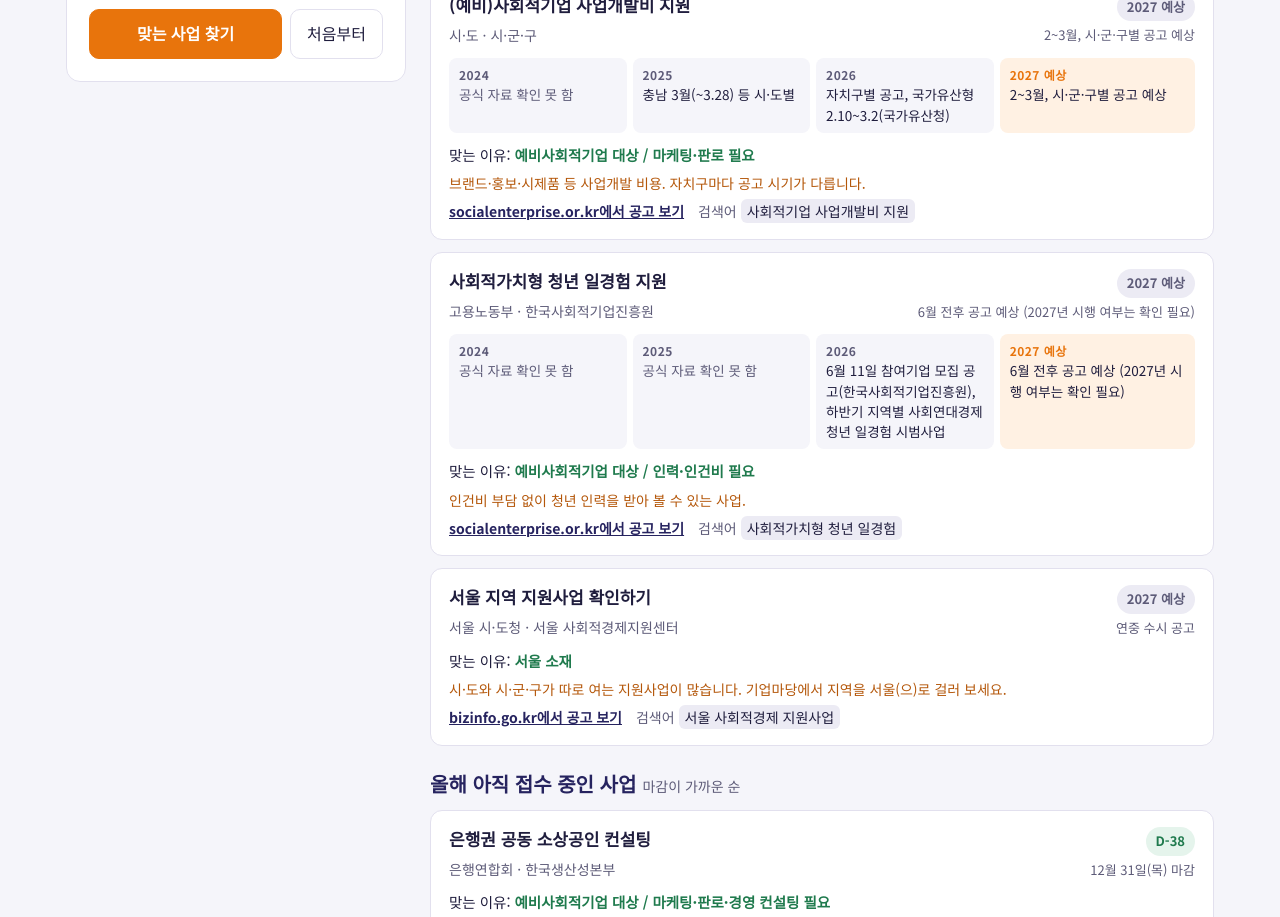
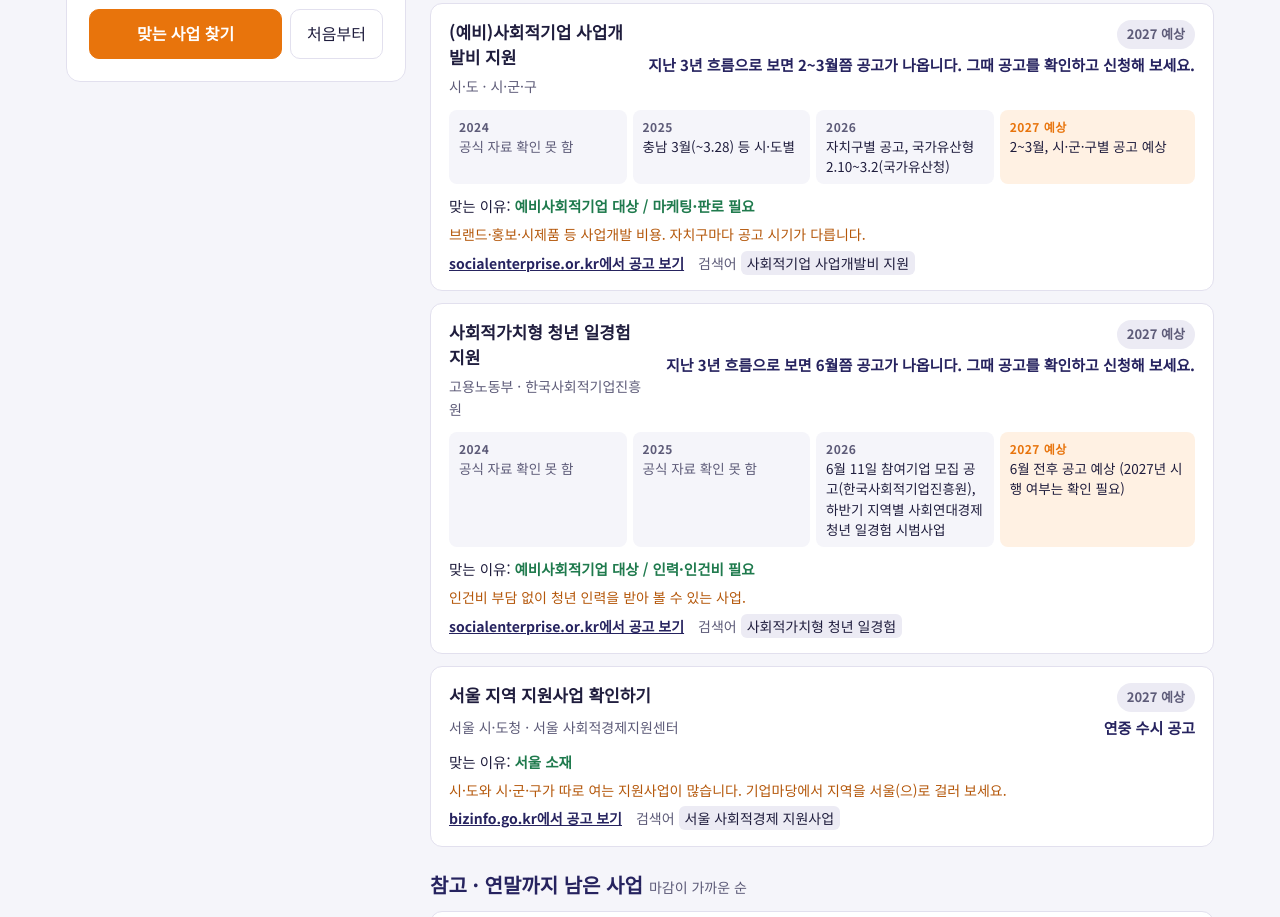
Before and after one commit to vaszero/main, a plain HTML site: page match/index.html in a window 1280 px wide. Shown: the part 1145-2062 px from the top of the page. Drawn offline with nearby package versions, Linux system fonts and the light colour scheme; a web font is replaced by a local one.

Commit message:
매칭표: 사업마다 '몇 월쯤 신청해 보세요' 안내 한 줄
Co-Authored-By: Claude Opus 5.5 <noreply@anthropic.com>
Claude-Session: https://claude.ai/code/session_01Y6AwgpjpnLTYCmJMP2Rww5

```diff
--- a/match/index.html
+++ b/match/index.html
@@ -146,7 +146,7 @@ table.leads th{color:var(--muted);font-weight:700;font-size:13px}
       <div class="cal-wrap"><div class="cal" id="cal"></div></div>
       <h2>사업별 지난 3년 흐름<small>2024 · 2025 · 2026 공고 → 2027 예상</small></h2>
       <div class="list" id="annual"></div>
-      <h2>올해 아직 접수 중인 사업<small>마감이 가까운 순</small></h2>
+      <h2>참고 · 연말까지 남은 사업<small>마감이 가까운 순</small></h2>
       <div class="list" id="open"></div>
 
       <h2 id="leadH">추천 자료 받기<small>연락처를 남겨 주시면 오늘 중으로 맞춤 자료(PDF)를 보내 드립니다</small></h2>
@@ -233,7 +233,7 @@ const P=[
   hist:{'2024':'','2025':'','2026':'중소기업육성기금 사회적경제계정, 예산 소진 시까지 접수 (11/23 현재 접수 중)'},exp:[1],expText:'1월 공고 예상'},
  {name:'경기도 사회적경제 성장패키지',org:'경기도사회적경제원',kind:'annual',regions:['경기'],ages:['0','1','3'],
   types:['pre','se','pse','coop'],needs:['startup','market'],kw:'경기도 사회적경제 성장패키지',url:'https://www.bizinfo.go.kr',
-  hist:{'2024':'','2025':'','2025':'3.7~3.28 접수','2026':'3.13~4.8 접수, 기업당 최대 5,000만 원(업력 7년 이내)'},exp:[3],expText:'3월 공고 예상'},
+  hist:{'2024':'','2025':'3.7~3.28 접수','2026':'3.13~4.8 접수, 기업당 최대 5,000만 원(업력 7년 이내)'},exp:[3],expText:'3월 공고 예상'},
  {name:'공공기관 우선구매 · 공공구매 상담회',org:'한국사회적기업진흥원',kind:'annual',
   types:['se'],needs:['market'],kw:'사회적기업 제품 우선구매',url:'https://www.socialenterprise.or.kr',
   hist:{'2024':'공공기관 우선구매 상담회 7월(세종·대구·서울)','2025':'우선구매 제도설명회 6월','2026':'공공구매 상담회: 6월 세종·서울, 8월 부산·경남, 9월 대구, 10월 강원'},exp:[6],expText:'우선구매는 상시, 공공구매 상담회는 6~10월 지역별 예상',
@@ -287,6 +287,8 @@ function match(v){
   }
   return out;
 }
+// 지난 3년 공고 달(exp)로 '언제 신청해 보라'는 한 줄 안내
+function guide(p){if(!p.exp||!p.exp.length)return p.expText||'';const e=[...new Set(p.exp)].sort((a,b)=>a-b),L=k=>k===0?'올해 12월':k+'월',run=e.every((k,i)=>!i||k===e[i-1]+1);const t=e.length>1&&run?(e[0]===0?'올해 12월~':e[0]+'~')+e[e.length-1]+'월':e.map(L).join('·');return '지난 3년 흐름으로 보면 '+t+'쯤 공고가 나옵니다. 그때 공고를 확인하고 신청해 보세요.'}
 function card(m){
   const p=m.p, el=document.createElement('article'); el.className='card';
   let pill;
@@ -295,7 +297,7 @@ function card(m){
   el.innerHTML='<h3></h3><div class="org"></div><div class="dday">'+pill+'</div>'+(p.hist?'<div class="hist"></div>':'')+'<p class="why">맞는 이유: <em></em></p>'+(p.note?'<p class="note"></p>':'')+
    '<div class="links"><a target="_blank" rel="noopener"></a><span class="kw">검색어 <code></code></span></div>';
   el.querySelector('h3').textContent=p.name; el.querySelector('.org').textContent=p.org;
-  if(p.kind!=='open') el.querySelector('.ddate').textContent=p.expText||p.when||'';
+  if(p.kind!=='open'){const g=el.querySelector('.ddate');g.textContent=guide(p);g.style.cssText='font-size:15px;font-weight:700;color:var(--ink,#26235f)'}
   if(p.hist){const h=el.querySelector('.hist');['2024','2025','2026'].forEach(y=>{const d=document.createElement('div');const t=p.hist[y];d.innerHTML='<b>'+y+'</b>';const sp=document.createElement('span');sp.textContent=t||'공식 자료 확인 못 함';if(!t)sp.className='na';d.append(sp);h.append(d)});
     const d=document.createElement('div');d.className='y27';d.innerHTML='<b>2027 예상</b>';d.append(document.createTextNode(p.expText||''));h.append(d)}
   el.querySelector('em').textContent=m.why.join(' / ')||'기본 조건 해당';
@@ -319,7 +321,7 @@ function render(){
   const open=ms.filter(m=>m.p.kind==='open').sort((a,b)=>a.left-b.left||b.score-a.score);
   const ann=ms.filter(m=>m.p.kind==='annual').sort((a,b)=>Math.min(...(a.p.exp.length?a.p.exp:[99]))-Math.min(...(b.p.exp.length?b.p.exp:[99])));
   const soon=ann.filter(m=>m.p.exp.some(k=>k<=2)).length;
-  $('#summary').innerHTML='<div class="stat"><b>'+ann.length+'</b><span>2027년에 나올 사업</span></div><div class="stat"><b>'+soon+'</b><span>12~2월에 열릴 사업</span></div><div class="stat"><b>'+open.length+'</b><span>올해 아직 접수 중</span></div>';
+  $('#summary').innerHTML='<div class="stat"><b>'+ann.length+'</b><span>2027년에 나올 사업</span></div><div class="stat"><b>'+soon+'</b><span>12~2월에 열릴 사업</span></div><div class="stat"><b>'+open.length+'</b><span>연말까지 남은 사업</span></div>';
   lastResult={ann,open,v};
   calendar(ann);
   const fill=(id,arr,msg)=>{const box=$(id);box.replaceChildren();if(!arr.length){const e=document.createElement('p');e.className='empty';e.textContent=msg;box.append(e)}else arr.forEach(m=>box.append(card(m)))};
@@ -351,7 +353,7 @@ function reportHTML(co,person,vv){
   const months=MONTHS;
   const calRows=ann.filter(m=>m.p.exp&&m.p.exp.length).map(m=>'<tr><th>'+esc(m.p.name)+'</th>'+months.map(([k])=>'<td class="'+(m.p.exp.includes(k)?'on':'')+'"></td>').join('')+'</tr>').join('');
   const cards=ann.map(m=>{const p=m.p;const h=p.hist?['2024','2025','2026'].map(y=>'<td>'+(esc(p.hist[y])||'<span class="na">확인 못 함</span>')+'</td>').join(''):'<td colspan="3">-</td>';
-    return '<div class="card"><h3>'+esc(p.name)+'</h3><p class="org">'+esc(p.org)+'</p><table class="h"><tr><th>2024</th><th>2025</th><th>2026</th><th class="y">2027 예상</th></tr><tr>'+h+'<td class="y">'+esc(p.expText||'')+'</td></tr></table>'+
+    return '<div class="card"><h3>'+esc(p.name)+'</h3><p class="org">'+esc(p.org)+'</p><p style="font-weight:700;color:#26235f;margin:4px 0 6px">'+esc(guide(p))+'</p><table class="h"><tr><th>2024</th><th>2025</th><th>2026</th><th class="y">2027 예상</th></tr><tr>'+h+'<td class="y">'+esc(p.expText||'')+'</td></tr></table>'+
     (m.why.length?'<p><b>추천 이유</b> '+esc(m.why.join(' / '))+'</p>':'')+(p.note?'<p class="note">'+esc(p.note)+'</p>':'')+'<p class="lk">공고 확인: '+esc(p.url.replace('https://',''))+' · 검색어 「'+esc(p.kw)+'」</p></div>'}).join('');
   const opens=open.map(m=>'<li><b>'+esc(m.p.name)+'</b> — '+fmt(m.p.end)+' 마감 ('+esc(m.p.org)+')</li>').join('')||'<li>해당 없음</li>';
   const prep=['사업자등록증명, 부가가치세 과세표준증명(최근 매출)','4대보험 가입자 명부(직원 수 확인용)'];
@@ -374,7 +376,7 @@ function reportHTML(co,person,vv){
   '<h2>상담에서 확인한 조건</h2><ul class="cond">'+condText(v).map(t=>'<li>'+esc(t)+'</li>').join('')+'</ul>'+
   '<h2>2027년 공고 예상 달력</h2><table class="cal"><thead><tr><th></th>'+months.map(([,l])=>'<th>'+l+'</th>').join('')+'</tr></thead><tbody>'+calRows+'</tbody></table>'+
   '<h2>추천 사업 — 지난 3년 흐름과 2027년 예상</h2>'+cards+
-  '<h2>올해 아직 접수 중인 사업</h2><ul>'+opens+'</ul>'+
+  '<h2>참고 · 연말까지 남은 사업</h2><ul>'+opens+'</ul>'+
   '<h2>지금부터 준비해 두면 좋은 서류</h2><ul class="prep">'+prep.map(t=>'<li>'+esc(t)+'</li>').join('')+'</ul>'+
   '<div class="foot"><b>'+BZ.name+'</b><p>'+BZ.ceo+' · 신청서·사업계획서 준비부터 함께 정리해 드립니다.</p><p>전화 '+BZ.tel+' · 메일 '+BZ.mail+' · '+BZ.web+'</p><p>사업자등록번호 '+BZ.biz+' · '+BZ.addr+'</p></div>'+
   '<p class="fine">이 자료는 공식 공고를 바탕으로 정리한 참고 자료입니다. 2027년 시기는 2024~2026년 공고를 바탕으로 한 예상이며 정부 예산과 지자체 사정에 따라 달라질 수 있습니다. 신청 자격과 마감일은 반드시 원문 공고에서 확인해 주세요. 선정 여부는 각 기관의 심사로 결정됩니다.</p></div></body></html>';
```
